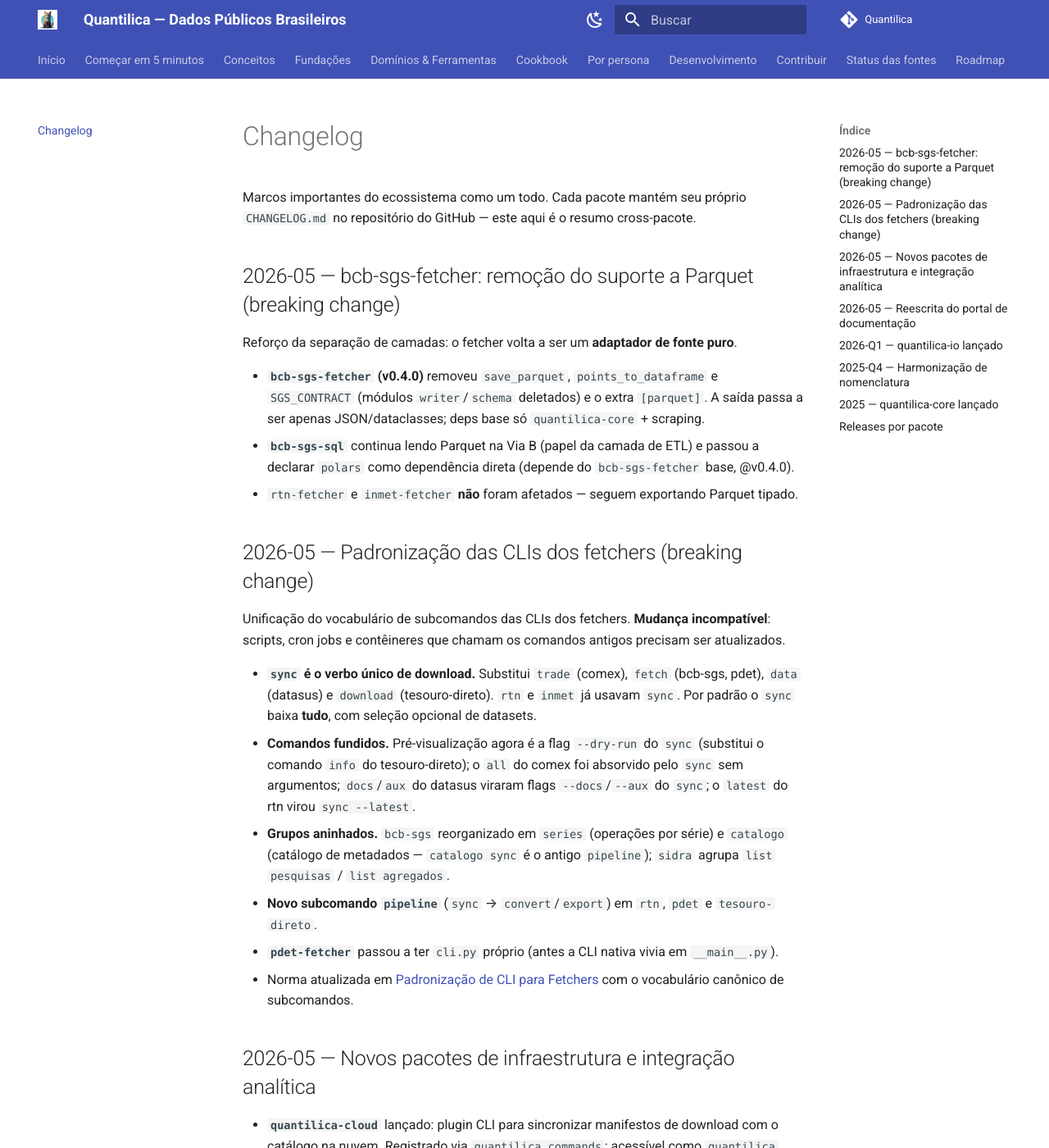
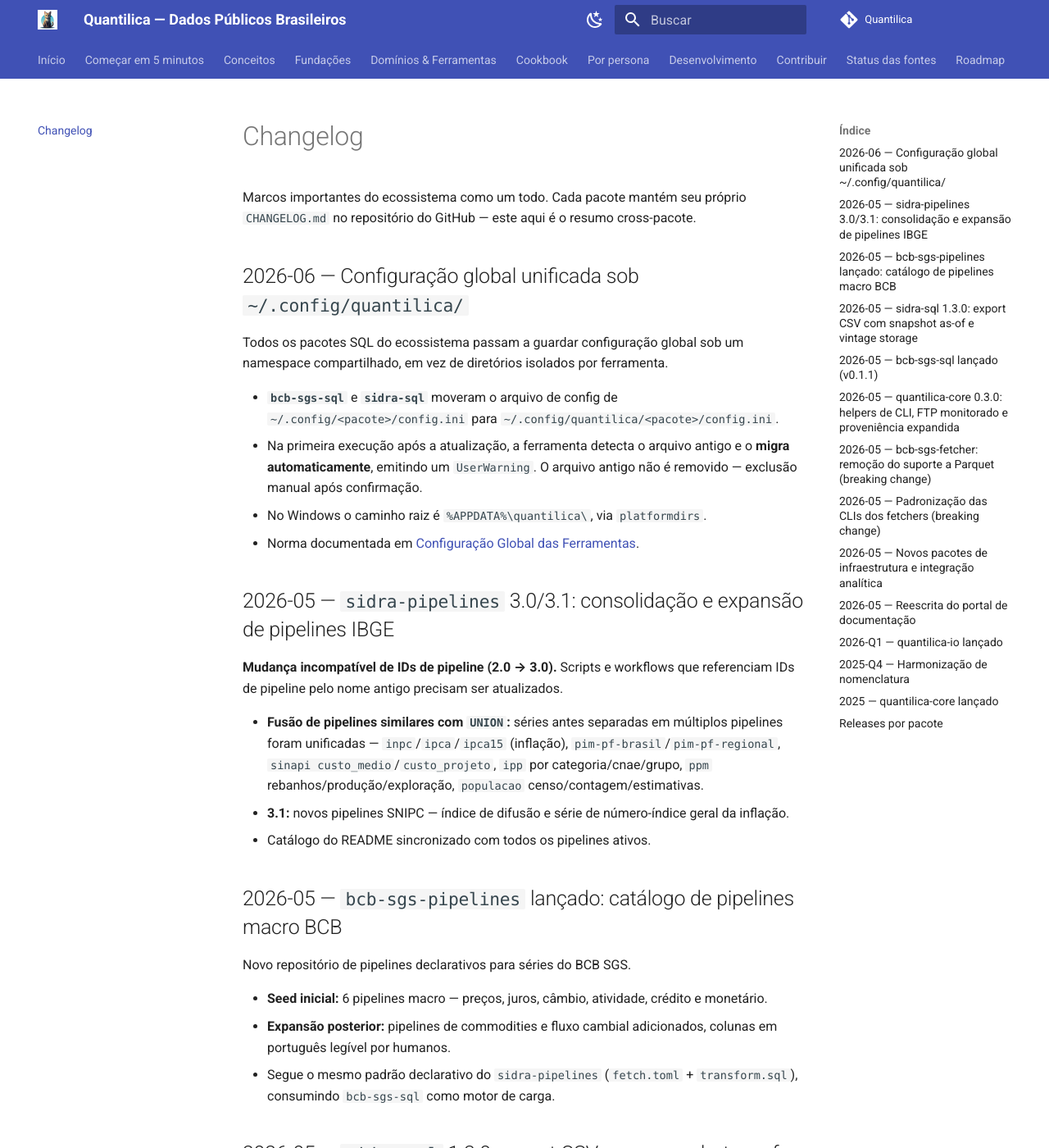
Before and after one commit to Quantilica/docs, an MkDocs documentation site: the page built from docs/changelog.md, in a window 1280 px wide and 1400 px high. Shown: the whole window at 82% size. Built offline with MkDocs 1.6.1 and Material for MkDocs 9.7.7, drawn with Linux system fonts in a browser that asks for light colours; some web fonts are replaced; comment, search, counter and statistics services are not loaded; some of the changed text lies outside the part shown.

Commit message:
docs(changelog): atualizar com marcos de 2026-05/06 não documentados
Adiciona 6 novas entradas:
- 2026-06: config global unificada em ~/.config/quantilica/
- 2026-05: sidra-pipelines 3.0/3.1 (consolidação + SNIPC)
- 2026-05: bcb-sgs-pipelines lançado
- 2026-05: sidra-sql 1.3.0 (export + vintage storage)
- 2026-05: bcb-sgs-sql lançado (v0.1.1)
- 2026-05: quantilica-core 0.3.0 (expand_years_cli, MonitoredFTP, etc.)

Expande a entrada "Novos pacotes" com quantilica-io 0.2.0 e
quantilica-catalog geographic model. Adiciona bcb-sgs-fetcher,
bcb-sgs-sql, bcb-sgs-pipelines, quantilica-cli, quantilica-catalog
e quantilica-cloud na seção "Releases por pacote".

Co-Authored-By: Claude Sonnet 4.6 <noreply@anthropic.com>

```diff
--- a/docs/changelog.md
+++ b/docs/changelog.md
@@ -6,6 +6,85 @@ description: Marcos importantes do ecossistema Quantilica — novos pacotes, mud
 # Changelog
 
 Marcos importantes do ecossistema como um todo. Cada pacote mantém seu próprio `CHANGELOG.md` no repositório do GitHub — este aqui é o resumo cross-pacote.
+
+## 2026-06 — Configuração global unificada sob `~/.config/quantilica/`
+
+Todos os pacotes SQL do ecossistema passam a guardar configuração global sob um
+namespace compartilhado, em vez de diretórios isolados por ferramenta.
+
+- **`bcb-sgs-sql`** e **`sidra-sql`** moveram o arquivo de config de
+  `~/.config/<pacote>/config.ini` para
+  `~/.config/quantilica/<pacote>/config.ini`.
+- Na primeira execução após a atualização, a ferramenta detecta o arquivo antigo
+  e o **migra automaticamente**, emitindo um `UserWarning`. O arquivo antigo
+  não é removido — exclusão manual após confirmação.
+- No Windows o caminho raiz é `%APPDATA%\quantilica\`, via `platformdirs`.
+- Norma documentada em [Configuração Global das Ferramentas](normas/configuracao.md).
+
+## 2026-05 — `sidra-pipelines` 3.0/3.1: consolidação e expansão de pipelines IBGE
+
+**Mudança incompatível de IDs de pipeline (2.0 → 3.0).** Scripts e workflows
+que referenciam IDs de pipeline pelo nome antigo precisam ser atualizados.
+
+- **Fusão de pipelines similares com `UNION`:** séries antes separadas em
+  múltiplos pipelines foram unificadas — `inpc`/`ipca`/`ipca15` (inflação),
+  `pim-pf-brasil`/`pim-pf-regional`, `sinapi custo_medio`/`custo_projeto`,
+  `ipp` por categoria/cnae/grupo, `ppm` rebanhos/produção/exploração,
+  `populacao` censo/contagem/estimativas.
+- **3.1:** novos pipelines SNIPC — índice de difusão e série de número-índice
+  geral da inflação.
+- Catálogo do README sincronizado com todos os pipelines ativos.
+
+## 2026-05 — `bcb-sgs-pipelines` lançado: catálogo de pipelines macro BCB
+
+Novo repositório de pipelines declarativos para séries do BCB SGS.
+
+- **Seed inicial:** 6 pipelines macro — preços, juros, câmbio, atividade,
+  crédito e monetário.
+- **Expansão posterior:** pipelines de commodities e fluxo cambial adicionados,
+  colunas em português legível por humanos.
+- Segue o mesmo padrão declarativo do `sidra-pipelines` (`fetch.toml` +
+  `transform.sql`), consumindo `bcb-sgs-sql` como motor de carga.
+
+## 2026-05 — `sidra-sql` 1.3.0: export CSV com snapshot as-of e vintage storage
+
+- **Vintage storage** na tabela `dados`: versionamento por modificação —
+  cada carga preserva a revisão anterior em vez de sobrescrever, permitindo
+  reconstruir o dado "como estava em" qualquer data.
+- **Novo comando `export`**: exporta os dados para CSV com semântica
+  *snapshot as-of* — o usuário escolhe a data de referência e recebe o
+  dado válido naquele momento.
+- `ensure_vintage_schema` virou no-op real após a migração (sem regressão em
+  bases já atualizadas).
+
+## 2026-05 — `bcb-sgs-sql` lançado (v0.1.1)
+
+Novo pacote para carregar séries temporais do BCB SGS no PostgreSQL.
+
+- Consome os dados baixados pelo `bcb-sgs-fetcher` (Via B: JSON-only) e os
+  insere em schema PostgreSQL com tipo correto por série.
+- **Cache com TTL configurável** (`cache_ttl_hours`): dados recentes não são
+  re-baixados em execuções consecutivas do dia.
+- **Barras de progresso** no fluxo de `run`: etapas de metadados, download e
+  carga exibidas em tempo real.
+- Carrega **metadados combinados** (nomes, unidades, periodicidade) dos arquivos
+  mesclados do fetcher.
+- Remove temas sem séries na subárvore ao carregar metadados (sem entradas
+  órfãs).
+
+## 2026-05 — `quantilica-core` 0.3.0: helpers de CLI, FTP monitorado e proveniência expandida
+
+- **`expand_years_cli`** em `quantilica_core.cli`: expande intervalos `INICIO:FIM`
+  com mensagens amigáveis via console Rich — adotado por todos os fetchers com
+  argumento de anos.
+- **`MonitoredFTP`**: cliente FTP com idle-timeout e interrupção de transferência
+  — resolve travamentos silenciosos em servidores DATASUS.
+- **`progress_callback`** em `download_with_manifest`: permite que plugins
+  alimentem barras de progresso de bytes sem acoplamento ao Rich.
+- **`manifest_version`** e grupos de proveniência rica nos manifestos: rastreamento
+  de versão do schema de manifesto e campos de contexto detalhados.
+- **`head_or_get` fallback**: resiliência para servidores que não suportam `HEAD`
+  na verificação de `Last-Modified`.
 
 ## 2026-05 — bcb-sgs-fetcher: remoção do suporte a Parquet (breaking change)
 
@@ -45,7 +124,8 @@ antigos precisam ser atualizados.
 ## 2026-05 — Novos pacotes de infraestrutura e integração analítica
 
 - **`quantilica-cloud`** lançado: plugin CLI para sincronizar manifestos de download com o catálogo na nuvem. Registrado via `quantilica.commands`; acessível como `quantilica cloud login/sync/status`. Offline-first por design.
-- **`quantilica-catalog`** lançado: modelo de observação canônico (star schema) com adaptadores para BCB-SGS, RTN, INMET, Tesouro Direto e SIDRA. Resolve o cruzamento multi-fonte com um único `JOIN` em `indicator_id + geo_id + date`.
+- **`quantilica-catalog`** lançado: modelo de observação canônico (star schema) com adaptadores para BCB-SGS, RTN, INMET, Tesouro Direto e SIDRA. Resolve o cruzamento multi-fonte com um único `JOIN` em `indicator_id + geo_id + date`. O modelo geográfico foi posteriormente generalizado (breaking change interna) para suportar múltiplas granularidades geográficas.
+- **`quantilica-io` 0.2.0** acrescentou `read_brazilian_csv`: leitura robusta de CSV com encoding CP-1252/Latin-1, separadores `;`, datas em DD/MM/AAAA e notação decimal brasileira — em uso pelos fetchers que consomem planilhas do governo.
 - **`quantilica-io` integrado nos fetchers**: `bcb-sgs-fetcher`, `rtn-fetcher` e `inmet-fetcher` agora exportam Parquet tipado via `save_parquet` / `write_to_parquet` com `DataContract` e manifesto embutido no header.
 - **`bcb-sgs-fetcher` padronizado** para as convenções do workspace: logging estruturado, `HttpClient` em `data.py`, `ScraperClient` mantido com httpx direto por precisar de sessão stateful.
 
@@ -88,6 +168,9 @@ Detalhes do racional em [Roadmap](roadmap.md).
 
 Para releases granulares (PATCH/MINOR/MAJOR), consulte o `CHANGELOG.md` ou as releases do GitHub em cada repositório:
 
+- [bcb-sgs-fetcher](https://github.com/Quantilica/bcb-sgs-fetcher/releases)
+- [bcb-sgs-sql](https://github.com/Quantilica/bcb-sgs-sql/releases)
+- [bcb-sgs-pipelines](https://github.com/Quantilica/bcb-sgs-pipelines/releases)
 - [comex-fetcher](https://github.com/Quantilica/comex-fetcher/releases)
 - [datasus-fetcher](https://github.com/Quantilica/datasus-fetcher/releases)
 - [inmet-fetcher](https://github.com/Quantilica/inmet-fetcher/releases)
@@ -99,3 +182,6 @@ Para releases granulares (PATCH/MINOR/MAJOR), consulte o `CHANGELOG.md` ou as re
 - [tesouro-direto-fetcher](https://github.com/Quantilica/tesouro-direto-fetcher/releases)
 - [quantilica-core](https://github.com/Quantilica/quantilica-core/releases)
 - [quantilica-io](https://github.com/Quantilica/quantilica-io/releases)
+- [quantilica-cli](https://github.com/Quantilica/quantilica-cli/releases)
+- [quantilica-catalog](https://github.com/Quantilica/quantilica-catalog/releases)
+- [quantilica-cloud](https://github.com/Quantilica/quantilica-cloud/releases)
```
